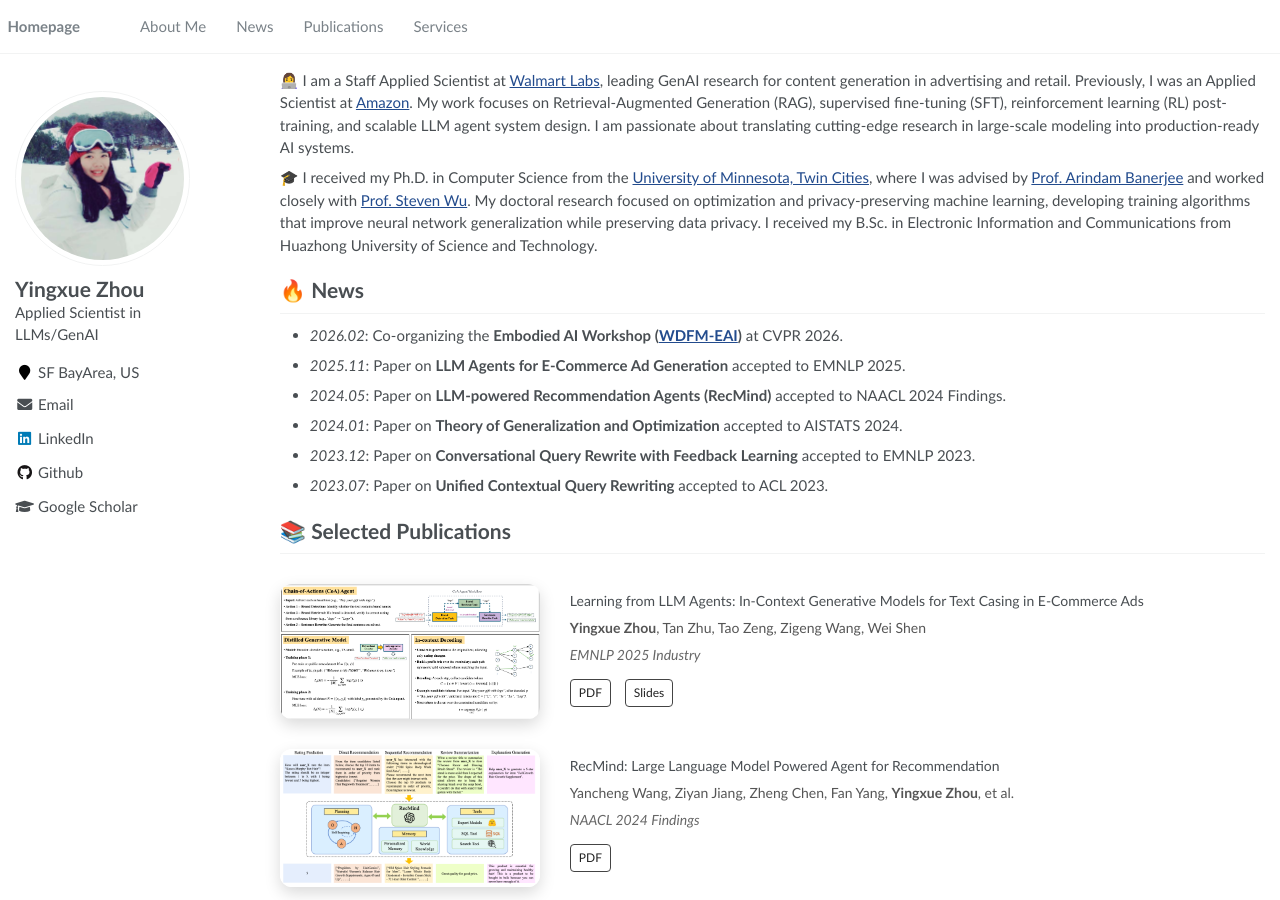
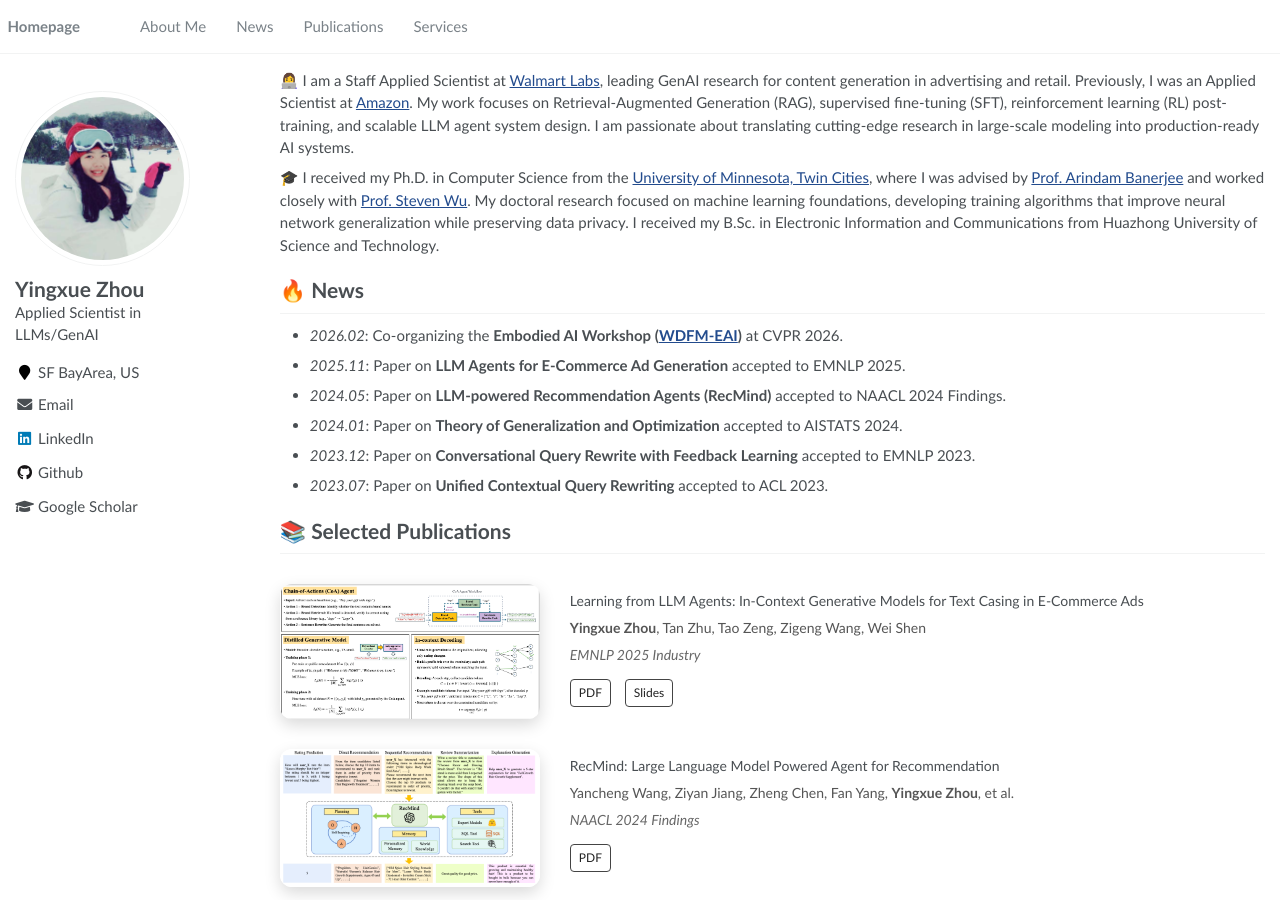
Before and after one commit to yzhou0877/yzhou0877.github.io, a Jekyll site: the page built from _pages/about.md, in a window 1280 px wide and 900 px high. Built offline with Jekyll 4.4.1, drawn with Linux system fonts in a browser that asks for light colours.

Commit message:
Update about.md

```diff
--- a/_pages/about.md
+++ b/_pages/about.md
@@ -18,7 +18,7 @@ redirect_from:
 <span class='anchor' id='about-me'></span>
 👩‍💻 I am a Staff Applied Scientist at [Walmart Labs](https://tech.walmart.com/content/walmart-global-tech/en_us.html), leading GenAI research for content generation in advertising and retail. Previously, I was an Applied Scientist at [Amazon](https://www.amazon.science/). My work focuses on Retrieval-Augmented Generation (RAG), supervised fine-tuning (SFT), reinforcement learning (RL) post-training, and scalable LLM agent system design.  I am passionate about translating cutting-edge research in large-scale modeling into production-ready AI systems.
 
-🎓 I received my Ph.D. in Computer Science from the [University of Minnesota, Twin Cities](https://twin-cities.umn.edu/), where I was advised by [Prof. Arindam Banerjee](https://arindam.cs.illinois.edu/) and worked closely with [Prof. Steven Wu](https://zstevenwu.com/). My doctoral research focused on optimization and privacy-preserving machine learning, developing training algorithms that improve neural network generalization while preserving data privacy. I received my B.Sc. in Electronic Information and Communications from Huazhong University of Science and Technology.
+🎓 I received my Ph.D. in Computer Science from the [University of Minnesota, Twin Cities](https://twin-cities.umn.edu/), where I was advised by [Prof. Arindam Banerjee](https://arindam.cs.illinois.edu/) and worked closely with [Prof. Steven Wu](https://zstevenwu.com/). My doctoral research focused on machine learning foundations, developing training algorithms that improve neural network generalization while preserving data privacy. I received my B.Sc. in Electronic Information and Communications from Huazhong University of Science and Technology.
 
 <span id="news"></span>
 # 🔥 News
```
